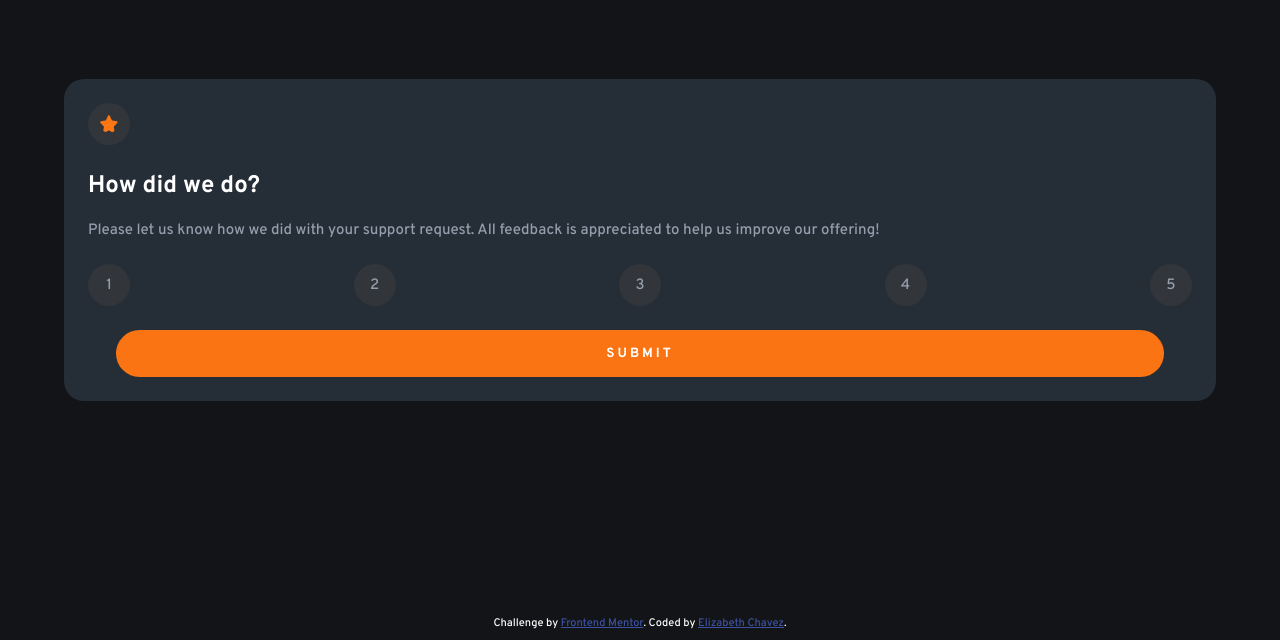
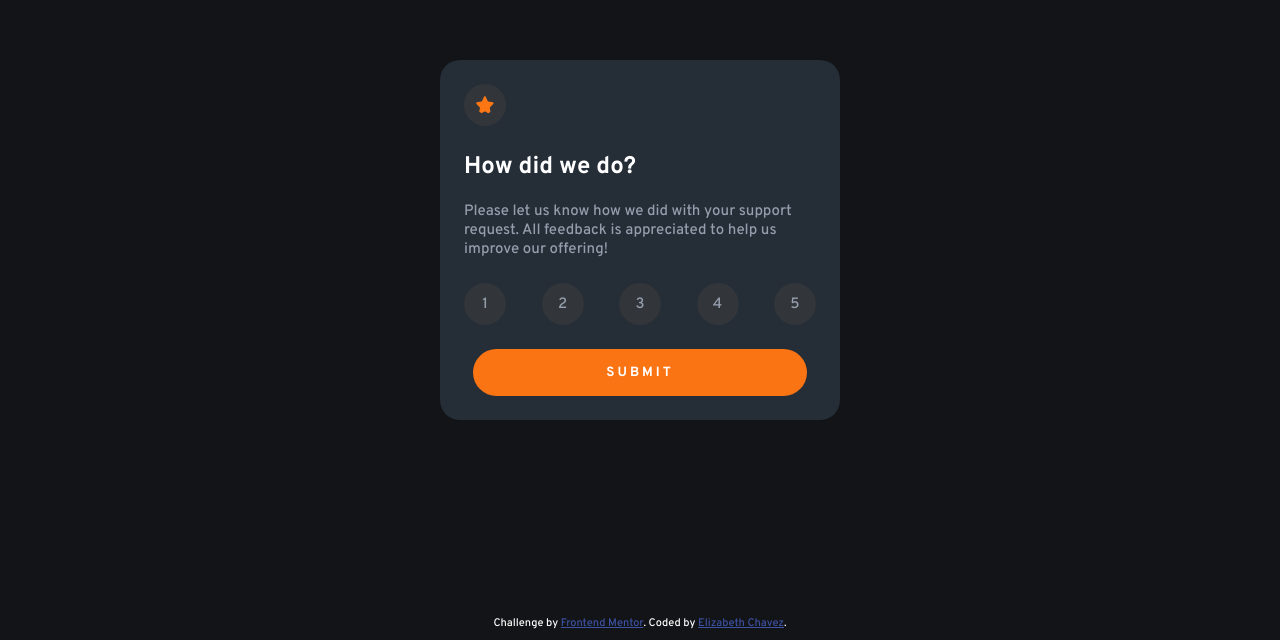
Before and after one commit to Esagecc/interactive-rating, a plain HTML site: page index.html in a window 1280 px wide. Shown: the part 160-800 px from the top of the page. Drawn offline with Linux system fonts and the light colour scheme.

Commit message:
update the desktop view

```diff
--- a/style.css
+++ b/style.css
@@ -143,3 +143,11 @@ h1 {
 .attribution a {
     color: hsl(228, 45%, 44%);
 }
+
+
+@media (min-width: 500px) {
+    .main {
+        max-width: 400px;
+        max-height: 400px;
+    }
+}
```
Also changed, not shown: script.js (line endings or trailing spaces).
